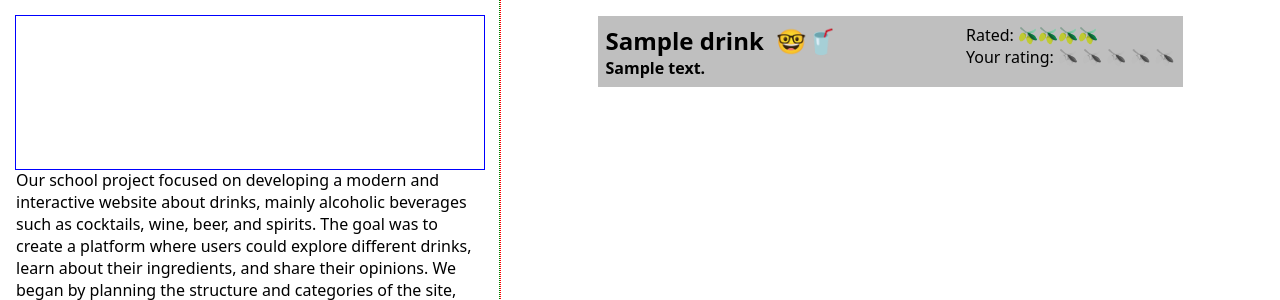
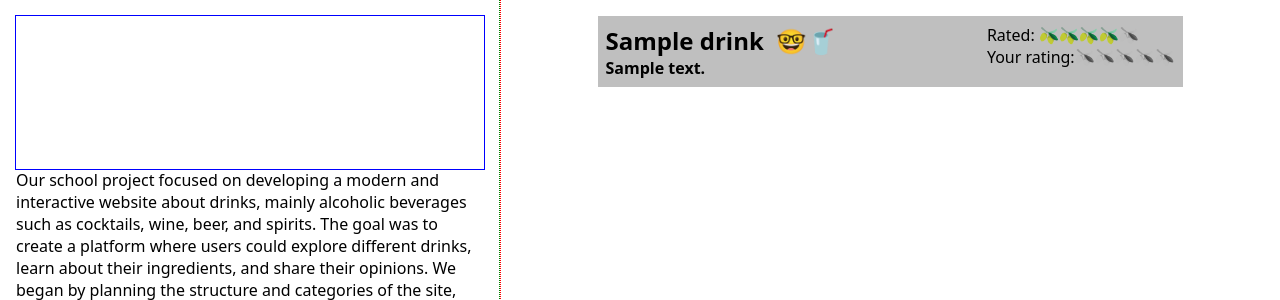
Before and after one commit to LudvigNorberg07/drink, a PHP site: page / in a window 1280 px wide. Shown: the part 102-402 px from the top of the page. Run offline with PHP 8.4, Linux system fonts and the light colour scheme; tables that the repository leaves empty or names only in its code hold one stand-in row (values such as "Sample post").

Commit message:
Fungerande css tack vare Måns som sitter brevid mig just nu. efter Filips elakheter

```diff
--- a/asset.php
+++ b/asset.php
@@ -38,8 +38,12 @@ function isUserTaken($username){
 function showRating($number){
     $number=intval(round($number));
     $retStr="";
-    for($vdo=0;$vdo<$number;$vdo++){
-        $retStr.="🫒";
+    for($vdo=1;$vdo<=5;$vdo++){
+        if($vdo<=$number){
+            $retStr .= "<span class='olive'>🫒</span>";
+        }else{
+            $retStr .= "<span class='olive grey'>🫒</span>";
+        }
     }
     return $retStr;
 }
--- a/index.php
+++ b/index.php
@@ -45,13 +45,13 @@ The website is simple to use. Users can browse drinks by category or search for
                     <div class="ratingDiv">
                         Rated: <?=showRating($row['rating'])?>
 
-                        <div id="yourRating">
+                        <div class="yourRating">
+                            <a href="rating.php?rating=5&drinkID=<?=$row['id']?>" class="olive">🫒</a>
+                            <a href="rating.php?rating=4&drinkID=<?=$row['id']?>" class="olive">🫒</a>
+                            <a href="rating.php?rating=3&drinkID=<?=$row['id']?>" class="olive">🫒</a>
+                            <a href="rating.php?rating=2&drinkID=<?=$row['id']?>" class="olive">🫒</a>
+                            <a href="rating.php?rating=1&drinkID=<?=$row['id']?>" class="olive">🫒</a>
                             Your rating:
-                            <a href="rating.php?rating=1&drinkID=<?=$row['id']?>" class="olive">🫒</a>
-                            <a href="rating.php?rating=2&drinkID=<?=$row['id']?>" class="olive">🫒</a>
-                            <a href="rating.php?rating=3&drinkID=<?=$row['id']?>" class="olive">🫒</a>
-                            <a href="rating.php?rating=4&drinkID=<?=$row['id']?>" class="olive">🫒</a>
-                            <a href="rating.php?rating=5&drinkID=<?=$row['id']?>" class="olive">🫒</a>
                         </div>
                     </div>
                 </summary>
--- a/style.css
+++ b/style.css
@@ -239,24 +239,18 @@ a.addDrink{
         color:#fff;
     }
 }
-#ratingForm{
+.yourRating{
     display:flex;
-    padding:0;
+    flex-direction:row-reverse;
 }
-.olive{
+.yourRating a{
+    text-decoration: none;
     filter: grayscale(100%);
-    cursor: pointer;
-    border:none;
-    background: none;
-    font-size:1rem;
 }
-.ratingDiv{
-    width:fit-content;
-    gap:0rem;
+.yourRating a:hover, .yourRating a:hover ~ a{
+    text-shadow: 0 0 5px red;
+    filter:grayscale(0%);
 }
-.ratingDiv a{
-    text-decoration:none;
+.grey{
+    filter: grayscale(100%);
 }
-.olive.active{
-    filter: grayscale(0%);
-}
```
